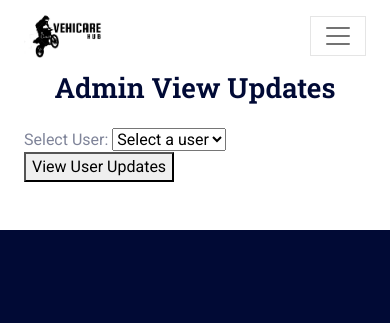
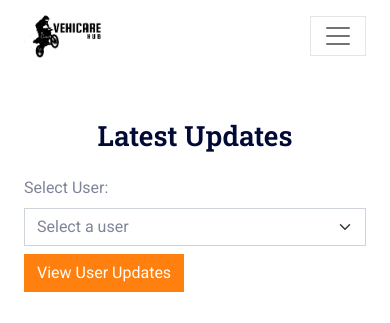
Before and after one commit to jessojoseph/VehiCare-Hub, a Django app: page /admin_view_updates/ in a window 390 px wide. Shown: the top 323 px of the page. Run offline with Django 4.2, Linux system fonts and the light colour scheme; a user stored in the database is signed in; data comes from the database, SQL or seed files in the repository; both versions use the stored data as it was after the commit; some libraries are stand-ins or nearby versions.

Commit message:
M 8th commit

```diff
--- a/pro/vehicarehub/templates/admin_view_updates.html
+++ b/pro/vehicarehub/templates/admin_view_updates.html
@@ -1,31 +1,33 @@
 {% extends 'base.html' %}
 
 {% block content %}
-    <h1 class="text-center mb-4">Admin View Updates</h1>
+<div class="container mt-5">
+    <h1 class="text-center mb-4">Latest Updates</h1>
 
-    <div class="container">
-        <form method="get" action="{% url 'admin_view_updates' %}">
-            <label for="selected_user">Select User:</label>
-            <select name="selected_user" id="selected_user">
-                <option value="">Select a user</option>
-                {% for user in customers %} {# Iterate over customer users #}
+    <div class="row">
+        <div class="col-md-4">
+            <form method="get" action="{% url 'admin_view_updates' %}" class="mb-3">
+                <label for="selected_user" class="form-label">Select User:</label>
+                <select name="selected_user" id="selected_user" class="form-select">
+                    <option value="" selected disabled>Select a user</option>
+                    {% for user in customers %}
                         <option value="{{ user.id }}">{{ user.username }}</option>
                     {% endfor %}
                 </select>
-            <button type="submit">View User Updates</button>
+                <button type="submit" class="btn btn-primary mt-2">View User Updates</button>
             </form>
-
+        </div>
+        <div class="col-md-8">
             {% if selected_user %}
-            <h2>Updates for {{ selected_user.username }}</h2>
-            <table class="table table-bordered table-striped">
+                <h2 class="mb-3">Updates for {{ selected_user.username }}</h2>
+                <div class="table-responsive">
+                    <table class="table table-striped">
                         <thead>
                             <tr>
-                        <th>Task Title</th>
-                        <th>Description</th>
-                        <th>Deadline</th>
-                        <th>Work Done</th>
-                        <th>Materials Used</th>
-                        <th>Status</th>
+                                <th scope="col">Task Title</th>
+                                <th scope="col">Description</th>
+                                <th scope="col">Deadline</th>
+                                <th scope="col">Status</th>
                             </tr>
                         </thead>
                         <tbody>
@@ -33,15 +35,19 @@
                                 <tr>
                                     <td>{{ task.title }}</td>
                                     <td>{{ task.description }}</td>
-                            <td>{{ task.deadline }}</td>
-                            <td>{{ task.work_done }}</td>
-                            <td>{{ task.materials_used }}</td>
-                            <td>{{ task.status }}</td>
+                                    <td>{{ task.deadline|date:"M d, Y H:i" }}</td>
+                                    <td>
+                                        <span class="badge bg-{% if task.status == 'pending' %}warning{% elif task.status == 'in_progress' %}info{% else %}success{% endif %}">
+                                            {{ task.get_status_display }}
+                                        </span>
+                                    </td>
                                 </tr>
                             {% endfor %}
                         </tbody>
                     </table>
+                </div>
             {% endif %}
         </div>
     </div>
+</div>
 {% endblock %}
--- a/pro/vehicarehub/templates/insurance/survayorbase.html
+++ b/pro/vehicarehub/templates/insurance/survayorbase.html
@@ -199,11 +199,6 @@
     <a href="{% url "surveyor_assigned_claims" %}"><i class="fab fa-product-hunt"></i><span>New Approvals</span></a>
     <a href="{% url "history" %}"><i class="fas fa-history"></i><span>History</span></a>
 
-    {% comment %} <a href="{% url "ask_question" %}"><i class="fas fa-question-circle"></i><span>Ask Question</span></a>
-    <a href="{% url "question_history" %}"><i class="fas fa-sync-alt"></i><span>Question History</span></a>
-    <a href="{% url 'submit_claim' %}"><i class="fas fa-camera"></i><span>Request Claim</span></a> {% endcomment %}
-
-
   </div>
   <!--sidebar end-->
 
--- a/pro/vehicarehub/vehiapp/models.py
+++ b/pro/vehicarehub/vehiapp/models.py
@@ -320,6 +320,11 @@
         ('Rejected', 'Rejected'),
     ]
 
+    SURVEY_STATUS_CHOICES = [
+        ('Pending', 'Pending'),
+        ('Completed', 'Completed'),
+    ]
+
     user = models.ForeignKey(CustomUser, on_delete=models.CASCADE)
     incident_type = models.CharField(max_length=100)
     incident_date = models.DateField()
@@ -335,11 +340,10 @@
     status = models.CharField(max_length=10, choices=STATUS_CHOICES, default='Pending')
     rejection_reason = models.TextField(blank=True, null=True)
 
+    survey_status = models.CharField(max_length=10, choices=SURVEY_STATUS_CHOICES, default='Pending', verbose_name='Survey Status')
+
     policy_record = models.ForeignKey(PolicyRecord, on_delete=models.SET_NULL, null=True, blank=True)
 
-
-    def __str__(self):
-        return f"{self.user.username}'s Accident Claim - {self.incident_type} ({self.status})"
 
 class RoadsideAssistanceRequest(models.Model):
     STATUS_CHOICES = [
--- a/pro/vehicarehub/vehiapp/urls.py
+++ b/pro/vehicarehub/vehiapp/urls.py
@@ -121,6 +121,8 @@
     path('admin_assign_claim/', views.assign_claim_view, name='admin_assign_claim'),
     path('surveyor_assigned_claims/', views.surveyor_assigned_claims, name='surveyor_assigned_claims'),
     path('view_claim_details/<int:claim_id>/', views.view_claim_details, name='view_claim_details'),
+    path('mark_survey_complete/<int:claim_id>/', views.mark_survey_complete, name='mark_survey_complete'),
+
 
 
     path('ask_question', views.ask_question_view,name='ask_question'),
--- a/pro/vehicarehub/vehiapp/views.py
+++ b/pro/vehicarehub/vehiapp/views.py
@@ -1781,6 +1781,20 @@
     context = {'claim': claim, 'policyrecord': policy_record}
     return render(request, 'insurance/view_claim_details.html', context)
 
+def mark_survey_complete(request, claim_id):
+    # Retrieve the AccidentClaim object based on the claim_id
+    try:
+        claim = AccidentClaim.objects.get(pk=claim_id)
+    except AccidentClaim.DoesNotExist:
+        return HttpResponse("Claim not found.", status=404)
+
+    # Update the survey status to 'Completed'
+    claim.survey_status = 'Completed'
+    claim.save()
+
+    # Redirect to the claim details page
+    return redirect('view_claim_details', claim_id=claim_id)
+
 def request_assistance(request):
     if request.method == 'POST':
         # Retrieve data from the POST request
```
Also changed, not shown: pro/vehicarehub/requirements.txt (added, +109 -0 lines), pro/vehicarehub/templates/insurance/apply_insurance.html (+0 -16 lines), pro/vehicarehub/templates/insurance/surveyor_assigned_claims.html (+14 -1 lines), pro/vehicarehub/templates/insurance/view_claim_details.html (+13 -0 lines), pro/vehicarehub/db.sqlite3, pro/vehicarehub/vehiapp/migrations/0057_accidentclaim_survey_status.py (added). Lines whose indentation alone changed are shown as unchanged.
